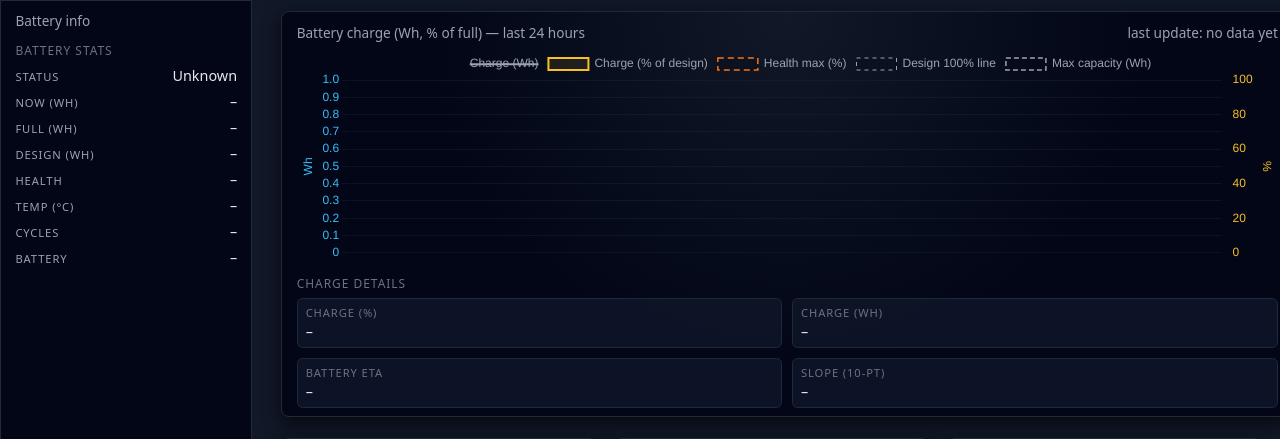
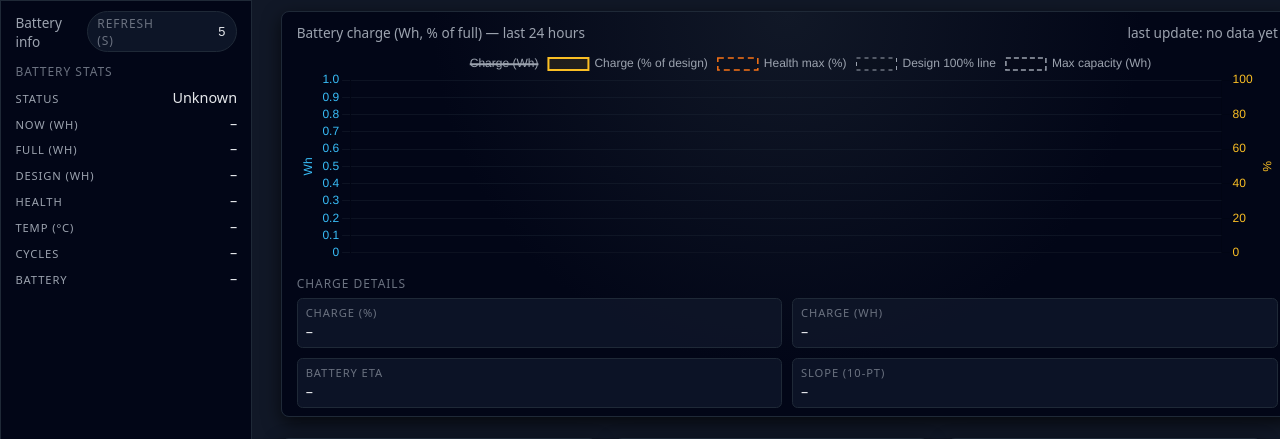
Before and after one commit to ChrisNippert/batttracker, a Flask app: page / in a window 1280 px wide. Shown: the part 36-475 px from the top of the page. Run offline with Flask 3, Linux system fonts and the light colour scheme; data that the repository does not hold is empty; parts of the project's set-up code (start-up, migrations or seed data) failed here and were passed over.

Commit message:
Allowed user defined polling rate (ish)

```diff
--- a/app/main.py
+++ b/app/main.py
@@ -7,6 +7,13 @@ import os
 app = Flask(__name__, template_folder="templates", static_folder="static")
 
 DATA_DIR = "data"
+
+# Sampling / polling interval (seconds). Can be overridden via env var.
+_poll_env = os.environ.get("BATTRACKER_POLL_INTERVAL_S", "5")
+try:
+    POLL_INTERVAL_SECONDS = max(1.0, float(_poll_env))
+except ValueError:
+    POLL_INTERVAL_SECONDS = 5.0
 
 print(f"Starting battery monitor with data directory: {DATA_DIR}")
 battery_name = None
@@ -247,7 +254,8 @@ def _load_last_24h(prefix, col_names):
     return df
 @app.route("/")
 def index():
-    return render_template("index.html")
+    # Expose polling interval to frontend (milliseconds)
+    return render_template("index.html", poll_interval_ms=int(POLL_INTERVAL_SECONDS * 1000))
 
 
 @app.route("/api/past24")
@@ -314,7 +322,7 @@ def api_status():
 def main():
     while True:
         cap_data()
-        time.sleep(5)
+        time.sleep(POLL_INTERVAL_SECONDS)
 
 if __name__ == "__main__":
     main()
--- a/app/static/charge.js
+++ b/app/static/charge.js
@@ -477,6 +477,9 @@
   });
 
   // initial load + polling
-  fetchChargeData();
-  setInterval(fetchChargeData, 5000);
+  (async function loop() {
+    await fetchChargeData();
+    const interval = ns.pollIntervalMs || 5000;
+    setTimeout(loop, interval);
+  })();
 })(window.BattApp || (window.BattApp = {}));
--- a/app/static/cpu.js
+++ b/app/static/cpu.js
@@ -331,7 +331,9 @@
   canvasEl.addEventListener('dragstart', (e) => {
     e.preventDefault();
   });
-
-  fetchCpuData();
-  setInterval(fetchCpuData, 5000);
+  (async function loop() {
+    await fetchCpuData();
+    const interval = ns.pollIntervalMs || 5000;
+    setTimeout(loop, interval);
+  })();
 })(window.BattApp || (window.BattApp = {}));
--- a/app/static/gpu.js
+++ b/app/static/gpu.js
@@ -331,7 +331,9 @@
   canvasEl.addEventListener('dragstart', (e) => {
     e.preventDefault();
   });
-
-  fetchGpuData();
-  setInterval(fetchGpuData, 5000);
+  (async function loop() {
+    await fetchGpuData();
+    const interval = ns.pollIntervalMs || 5000;
+    setTimeout(loop, interval);
+  })();
 })(window.BattApp || (window.BattApp = {}));
--- a/app/static/power.js
+++ b/app/static/power.js
@@ -368,7 +368,9 @@
   canvasEl.addEventListener('dragstart', (e) => {
     e.preventDefault();
   });
-
-  fetchData();
-  setInterval(fetchData, 5000);
+  (async function loop() {
+    await fetchData();
+    const interval = ns.pollIntervalMs || 5000;
+    setTimeout(loop, interval);
+  })();
 })(window.BattApp || (window.BattApp = {}));
--- a/app/static/status.js
+++ b/app/static/status.js
@@ -63,7 +63,10 @@
   }
 
   document.addEventListener('DOMContentLoaded', () => {
-    updateBatteryStatusBar();
-    setInterval(updateBatteryStatusBar, 10000);
+    (async function loop() {
+      await updateBatteryStatusBar();
+      const interval = (ns.pollIntervalMs && ns.pollIntervalMs * 2) || 10000;
+      setTimeout(loop, interval);
+    })();
   });
 })(window.BattApp || (window.BattApp = {}));
--- a/app/static/styles.css
+++ b/app/static/styles.css
@@ -57,6 +57,39 @@ main {
     margin-bottom: 0.4rem;
     font-size: 0.85rem;
     color: #9ca3af;
+}
+.poll-control {
+    display: inline-flex;
+    align-items: center;
+    gap: 0.35rem;
+    font-size: 0.75rem;
+    color: #6b7280;
+    background: rgba(15, 23, 42, 0.9);
+    border-radius: 999px;
+    padding: 0.15rem 0.55rem;
+    border: 1px solid #1f2937;
+}
+.poll-control label {
+    text-transform: uppercase;
+    letter-spacing: 0.08em;
+}
+.poll-control input[type="number"] {
+    width: 3rem;
+    background: transparent;
+    border: none;
+    color: #e5e7eb;
+    font-size: 0.8rem;
+    text-align: right;
+    outline: none;
+    -moz-appearance: textfield;
+}
+.poll-control input[type="number"]::-webkit-outer-spin-button,
+.poll-control input[type="number"]::-webkit-inner-spin-button {
+    -webkit-appearance: none;
+    margin: 0;
+}
+.poll-control input[type="number"]:focus {
+    outline: none;
 }
 .chart-container {
     position: relative;
--- a/app/templates/index.html
+++ b/app/templates/index.html
@@ -16,7 +16,10 @@
       <div class="card">
         <div class="card-header">
           <div>Battery info</div>
-          <div></div>
+          <div class="poll-control">
+            <label for="poll-interval-input">Refresh (s)</label>
+            <input id="poll-interval-input" type="number" min="1" max="300" step="1" value="5" />
+          </div>
         </div>
         <div class="stats" style="grid-template-columns: 1fr;">
           <div>
@@ -292,7 +295,42 @@
       </section>
     </div>
   </main>
+  <script>
+    window.BattApp = window.BattApp || {};
+    (function () {
+      const ns = window.BattApp;
+      const serverMs = {{ poll_interval_ms | default(5000, true) }};
+      ns.pollIntervalMs = serverMs || 5000;
 
+      try {
+        const storedSecs = Number(localStorage.getItem('batttracker_poll_secs'));
+        if (Number.isFinite(storedSecs) && storedSecs >= 1) {
+          ns.pollIntervalMs = storedSecs * 1000;
+        }
+      } catch (e) {
+        // ignore storage failures
+      }
+
+      document.addEventListener('DOMContentLoaded', () => {
+        const input = document.getElementById('poll-interval-input');
+        if (!input) return;
+        const currentSecs = Math.round((ns.pollIntervalMs || 5000) / 1000);
+        input.value = currentSecs;
+        input.addEventListener('change', () => {
+          let v = Number(input.value);
+          if (!Number.isFinite(v) || v < 1) v = 1;
+          if (v > 300) v = 300;
+          input.value = v;
+          ns.pollIntervalMs = v * 1000;
+          try {
+            localStorage.setItem('batttracker_poll_secs', String(v));
+          } catch (e) {
+            // ignore storage failures
+          }
+        });
+      });
+    })();
+  </script>
   <script src="https://cdn.jsdelivr.net/npm/chart.js@4.4.1/dist/chart.umd.min.js"></script>
   <script src="{{ url_for('static', filename='core.js') }}"></script>
   <script src="{{ url_for('static', filename='status.js') }}"></script>
```
